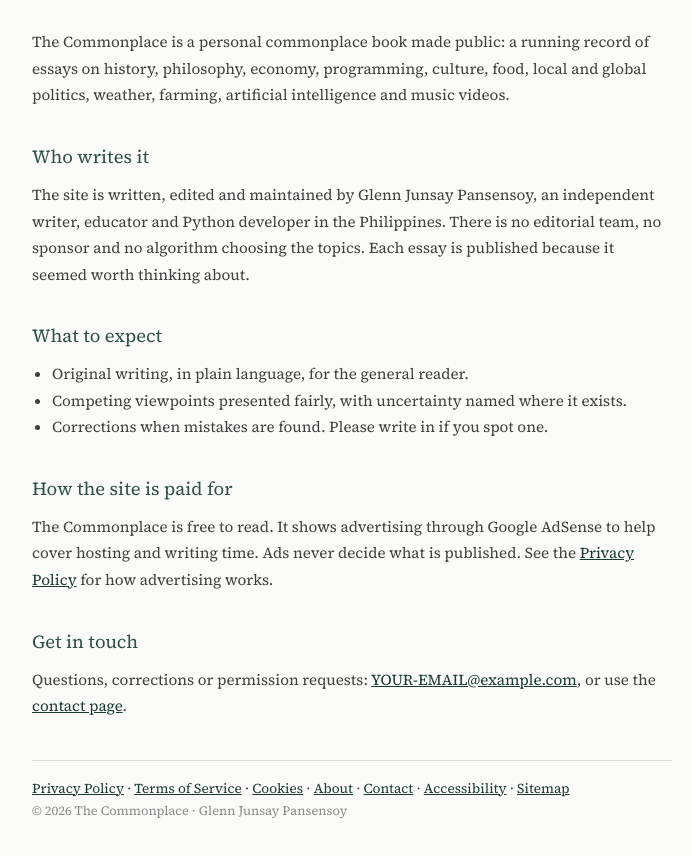
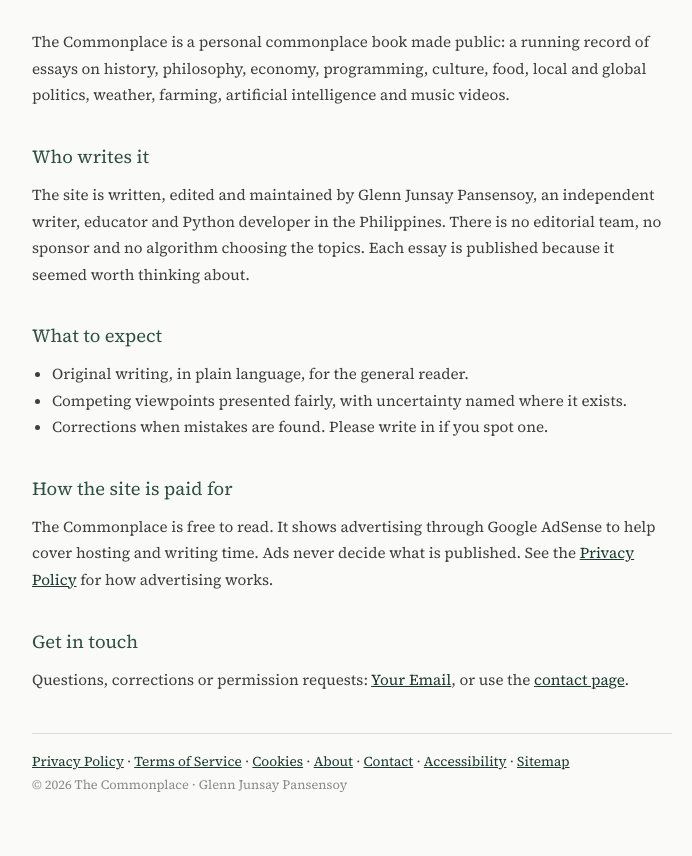
Before and after one commit to pansensoyglenn-dev/poetic-codes, a plain HTML site: page about.html in a window 1280 px wide. Shown: the part 168-1024 px from the top of the page, without its empty margins (288-980 px from the left). Drawn offline with Linux system fonts and the light colour scheme; a web font is replaced by a local one.

Commit message:
Update about.html

```diff
--- a/about.html
+++ b/about.html
@@ -35,7 +35,7 @@
 <p>The Commonplace is free to read. It shows advertising through Google AdSense to help cover hosting and writing time. Ads never decide what is published. See the <a class="inline-link" href="privacy.html">Privacy Policy</a> for how advertising works.</p>
 
 <h2>Get in touch</h2>
-<p>Questions, corrections or permission requests: <a class="inline-link" href="mailto:pansensoyglenn150@gmail.com">YOUR-EMAIL@example.com</a>, or use the <a class="inline-link" href="contact.html">contact page</a>.</p>
+<p>Questions, corrections or permission requests: <a class="inline-link" href="mailto:pansensoyglenn150@gmail.com">Your Email</a>, or use the <a class="inline-link" href="contact.html">contact page</a>.</p>
 
 <hr style="border:none;border-top:1px solid var(--border);margin:2.5rem 0 1rem;">
 <p style="font-size:0.85rem;"><a class="inline-link" href="privacy.html">Privacy Policy</a> · <a class="inline-link" href="terms.html">Terms of Service</a> · <a class="inline-link" href="cookies.html">Cookies</a> · <a class="inline-link" href="about.html">About</a> · <a class="inline-link" href="contact.html">Contact</a> · <a class="inline-link" href="accessibility.html">Accessibility</a> · <a class="inline-link" href="sitemap.html">Sitemap</a></p>
```
